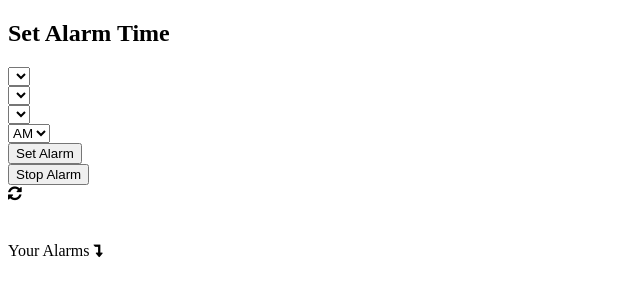
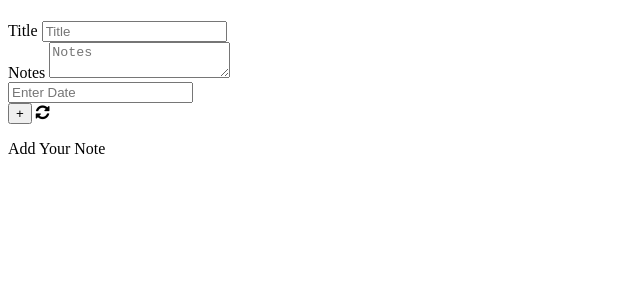
Before and after one commit to oshmi20/notepad, a plain HTML site: page index.html in a window 1280 px wide. Shown: the whole page, without its empty margins (0-640 px from the left). Drawn offline with Linux system fonts and the light colour scheme.

Commit message:
Update index.html

```diff
--- a/index.html
+++ b/index.html
@@ -1,58 +1,43 @@
- <!DOCTYPE html>
-<html lang="en">
+<!DOCTYPE html>
+
+<html lang="en" dir="ltr">
+
 <head>
-    <meta charset="UTF-8">
-    <meta http-equiv="X-UA-Compatible" content="IE=edge">
-    <meta name="viewport" content="width=device-width, initial-scale=1.0">
-    <link rel="stylesheet" href="Alarmclock.css">
+  <meta charset="utf-8">
+  <title>Notepad</title>
+  <link rel="stylesheet" href="notepad-style.css">
   <link rel='stylesheet' href='https://cdnjs.cloudflare.com/ajax/libs/font-awesome/4.7.0/css/font-awesome.min.css'>
+  <meta name="viewport" content="width=device-width, initial-scale=1.0">
+  <link rel="preconnect" href="https://fonts.googleapis.com">
+  <link rel="preconnect" href="https://fonts.gstatic.com" crossorigin>
+</head>
 
-    <link rel="preconnect" href="https://fonts.gstatic.com" crossorigin>
-    <title>Document</title>
-</head>
 <body>
-        <div id="inside-container">
-            <div id="container-1" class="container">
-               <div id="clock">
-               </div>
-               <h2 class="settime-content">Set Alarm Time </h2>
-               <div class="alarm-items itemlist">
-                   <div class="sethr setstyle">
-                       <select id="sethr"  class="btnpointer">
-                            </select>
-                   </div>
-                   <div class="setmin setstyle">
-                    <select id="setmin"  class="btnpointer">
-                    </select>
-                </div>
-                   <div class="setsec setstyle">
-                    <select id="setsec"  class="btnpointer"></select>
-                </div>
-                <div class="ampm setstyle">
-                    <select  id="ampm" class="btnpointer">
-                        <option value="AM">AM</option>
-                        <option value="PM">PM</option>
-                    </select>
-                </div>
-            </div>
-                <div id="btn">
-                    <div id="setbtn"> <button class="btns btnpointer"  onclick="setAlarm()">Set Alarm</button></div>
-          <div id="cancelbtn"> <button class="btns btnpointer" id="stopindicate" onclick="clearalarm()">Stop Alarm</button></div>
-               <div id="refresh" class="btnpointer"><i id="reset" class='fa fa-refresh'></i></div>
+  <div class="main" id="scroll">
+  <div class="container" id="main-title">
+    <form action="" class="main-form" >
+      <div class=" form-div">
+        <h1 id="updatetext"></h1>
+        <label for="title">Title</label>
+        <input class="input-area" type="text" name="title" id="title" placeholder="Title " autocomplete="off">
+      </div>
+      <div class=" form-div">
+        <label for="discription">Notes</label>
+        <textarea class="discription" name="discription" id="discription"  placeholder="Notes"
+          autocomplete="off"></textarea>
+      </div>
+      <div>
+        <input class="input-area" type="text" name="Date" id="date" placeholder="Enter Date " autocomplete="off"
+          onfocus="(this.type='date')">
+      </div>
+      <button class="submit">+</button>
+      <i id="reset" class='fa fa-refresh'></i>
+    </form>
+  </div></div>
+  <div class="notes">
+    <p id="addnote">Add Your Note</p>
+  </div>
+  <script src="notepad-main.js"></script>
+</body>
 
-               </div>
-               <div id="clockactive">
-                <img id="clockimg" src="clockbell.jpeg" alt="" >
-                <h1 id="activetime"></h1>
-            </div>
-            <div id="Alarmset-alert"></div>
-               <div class="alermslist">
-                Your Alarms <i class='fa fa-level-down' id="more"></i>
-            </div>
-               <div class="notes">
-            </div>
-             </div>
-    </div>
-  <script src="Alarmclock.js"></script>
-</body>
 </html>
```
